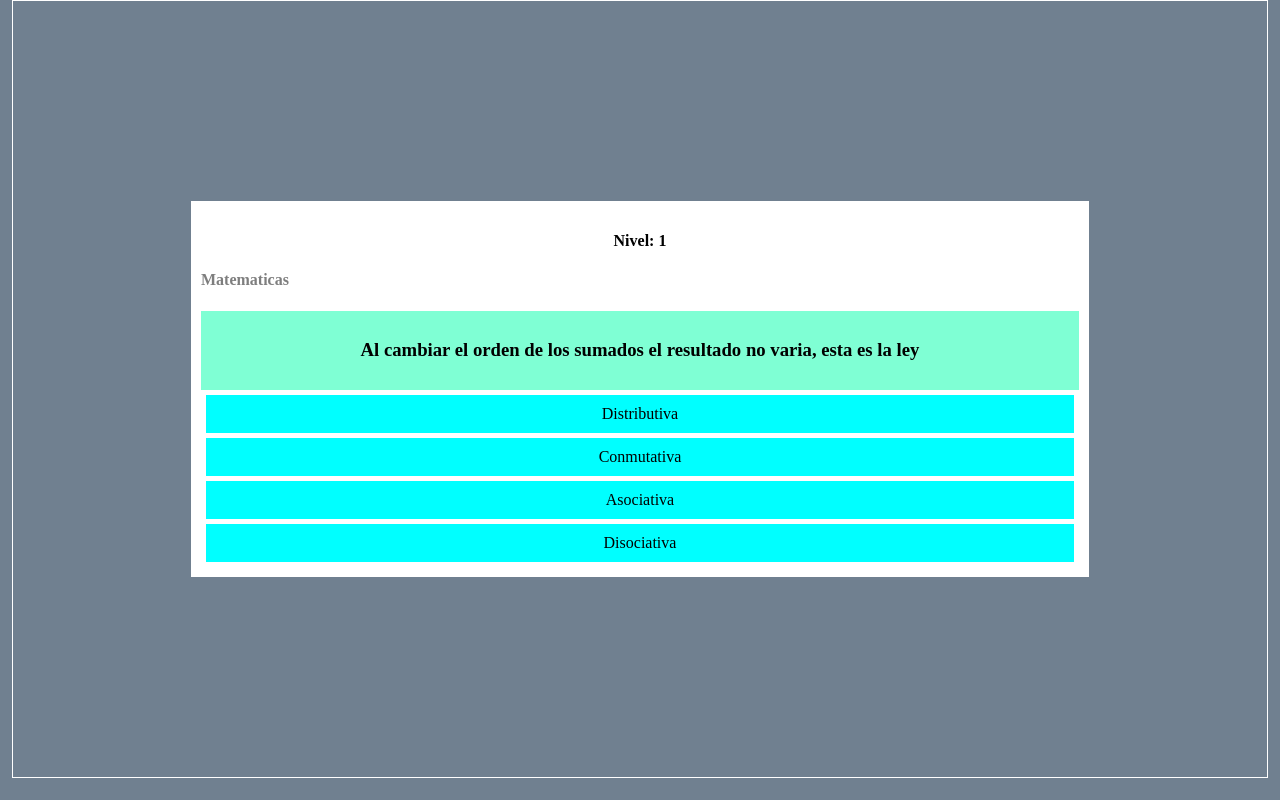
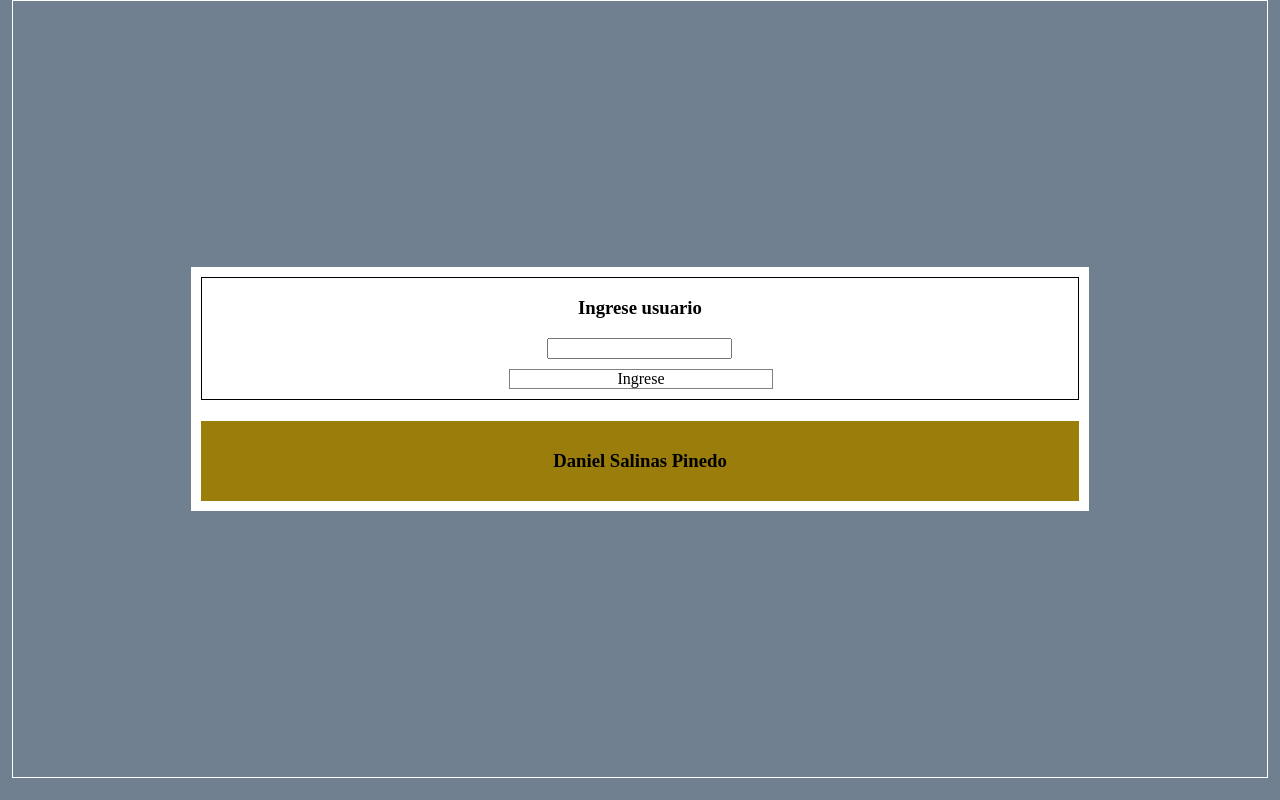
Before and after one commit to DanielSalinasPinedo/SFDaniefranco.github.io, a plain HTML site: page index.html in a window 1280 px wide. Drawn offline with Linux system fonts and the light colour scheme.

Commit message:
quinta parte

```diff
--- a/css/style.css
+++ b/css/style.css
@@ -7,6 +7,22 @@ body{
     padding: 0;
     margin: 0;
     text-align: center;
+}
+
+.jugador_div{
+    border: 1px solid black;
+}
+
+#jugador_btn{
+    margin: 10px;
+    border: 1px solid grey;
+    width: 30%;
+    margin-left: 35%;
+}
+
+#jugador_btn:hover{
+    background-color: greenyellow;
+    cursor: pointer;
 }
 
 .contenedor{
@@ -33,22 +49,17 @@ body{
 
 .pregunta{
     padding: 10px;
-    background: aquamarine;
 }
 
-.btn{
-    background: white;
+#btn1, #btn2, #btn3, #btn4{
+    background: aqua;
     width: 60;
     padding: 10px;
     margin: 5px;
 }
 
-.btn:hover{
+#btn1:hover, #btn2:hover, #btn3:hover, #btn4:hover{
     background: orange;
     cursor: pointer;
     transform: scale(1.03);
 }
-
-.btn{
-    background-color: aqua;
-}
--- a/js/main.js
+++ b/js/main.js
@@ -5,8 +5,10 @@ var nivel = 0;
 
 const contenedor = document.querySelector(".contenedor");
 const contEncabezado = document.createElement("div");
-const contJugador = document.createElement("input")
-const contJugParrafo = document.createElement("div")
+const contJugador = document.createElement("div")
+const contJugParrafo = document.createElement("h3")
+const contJugInput = document.createElement("input");
+const contJugbtn = document.createElement("div");
 const contPregunta = document.createElement("div");
 const contPreParrafo = document.createElement("H3");
 const contCategoria = document.createElement("div");
@@ -26,20 +28,42 @@ contCategoria.id = "categoria";
 contNivel.className = "nivel";
 contNivel.id = "nivel";
 
-contPreParrafo.textContent = "Pregunta";
-contCatParrafo.textContent = "Categoria";
+contJugador.className = "jugador_div";
+contJugador.id = "jugador_div";
+contJugInput.className = "jugador_input";
+contJugInput.id = "jugador_input";
+contJugInput.required = 'true';
+contJugbtn.className = "btn";
+contJugbtn.id = "jugador_btn";
 
+contPreParrafo.textContent = "Daniel Salinas Pinedo";
+
+contJugParrafo.textContent = "Ingrese usuario"
+contJugbtn.textContent = "Ingrese";
+
+contJugador.append(contJugParrafo)
+contJugador.append(contJugInput)
+contJugador.append(contJugbtn)
 contNivel.append(contNivelParrafo)
 contCategoria.append(contCatParrafo)
 contPregunta.append(contPreParrafo)
 
-
+contEncabezado.append(contJugador)
 contEncabezado.append(contNivel)
 contEncabezado.append(contCategoria)
 contEncabezado.append(contPregunta)
 
 contenedor.appendChild(contEncabezado)
 
+contJugInput.onsubmit
+getElement("pregunta").style.backgroundColor = "#9A7D0A";
+getElement("jugador_btn").onclick = function(){
+    if(getElement("jugador_input").value.length == 0 || /^\s+$/.test(getElement("jugador_input").value)){
+        alert("Ingrese un nombre de usuario valido")
+    }
+    else{
+        getElement("jugador_div").style.display = "none";
+        getElement("pregunta").style.background = "aquamarine";
         //creamos los botones con sus respectivas configuraciones
         for(var i = 1; i<=4; i++){
             const contBtn = document.createElement("div")
@@ -63,7 +87,7 @@ function llenarBontones(){
 
             //Luego elegimos una pregunta de forma aleatoria
             preguntaAletoria = Math.floor(Math.random()*5);
-    //VerificarRespuesta(preguntaAletoria);
+
             //Mostramos
             contCatParrafo.textContent = data[nivel][preguntaAletoria].categoria;
             contPreParrafo.textContent = data[nivel][preguntaAletoria].pregunta;
@@ -122,8 +146,12 @@ getElement("btn4").onclick = function(){
             }
         };
 
+
+
+        llenarBontones();
+    }
+}
+
 function getElement(id){
     return document.getElementById(id);
 }
-
-llenarBontones();
```
Lines whose indentation alone changed are shown as unchanged.
